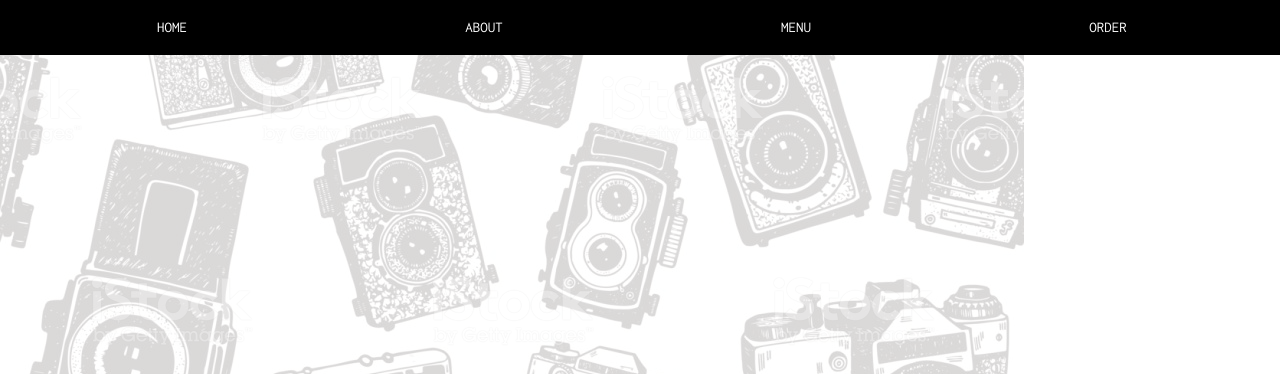
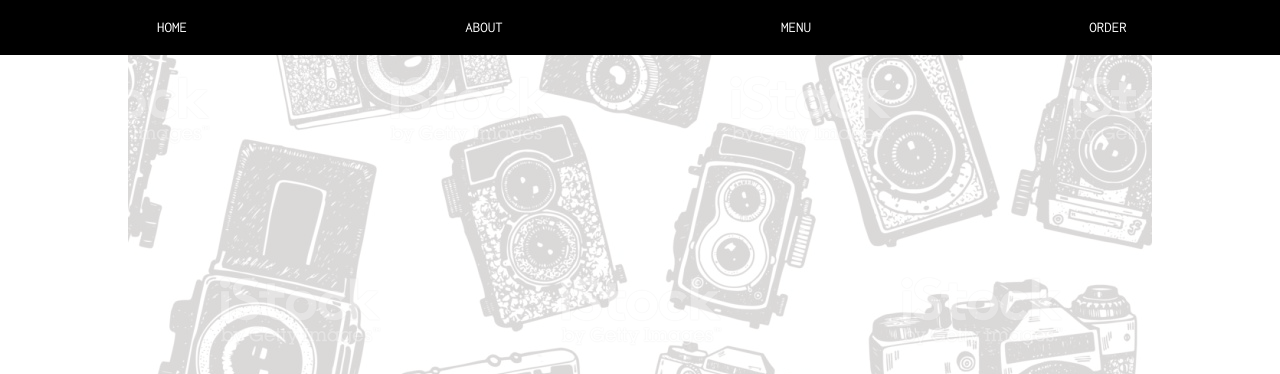
Before and after one commit to truongkaitlyn/video, a plain HTML site: page index.html in a window 1280 px wide. Shown: the top 374 px of the page. Drawn offline with nearby package versions, Linux system fonts and the light colour scheme.

Commit message:
Update index.html

```diff
--- a/index.html
+++ b/index.html
@@ -46,8 +46,8 @@
     </div>
 
     <!-- Header with image -->
-    <header class="bgimg w3-display-container w3-grayscale-min" id="home">
-        <img src="bg.jpg" style="opacity: 20%;">
+    <header style="text-align: center" class="bgimg w3-display-container w3-grayscale-min" id="home">
+        <img src="bg.jpg" style="opacity: 20%">
         <div class="w3-display-bottomleft w3-center w3-padding-large w3-hide-small">
             <span class="w3-tag"></span>
         </div>
```
